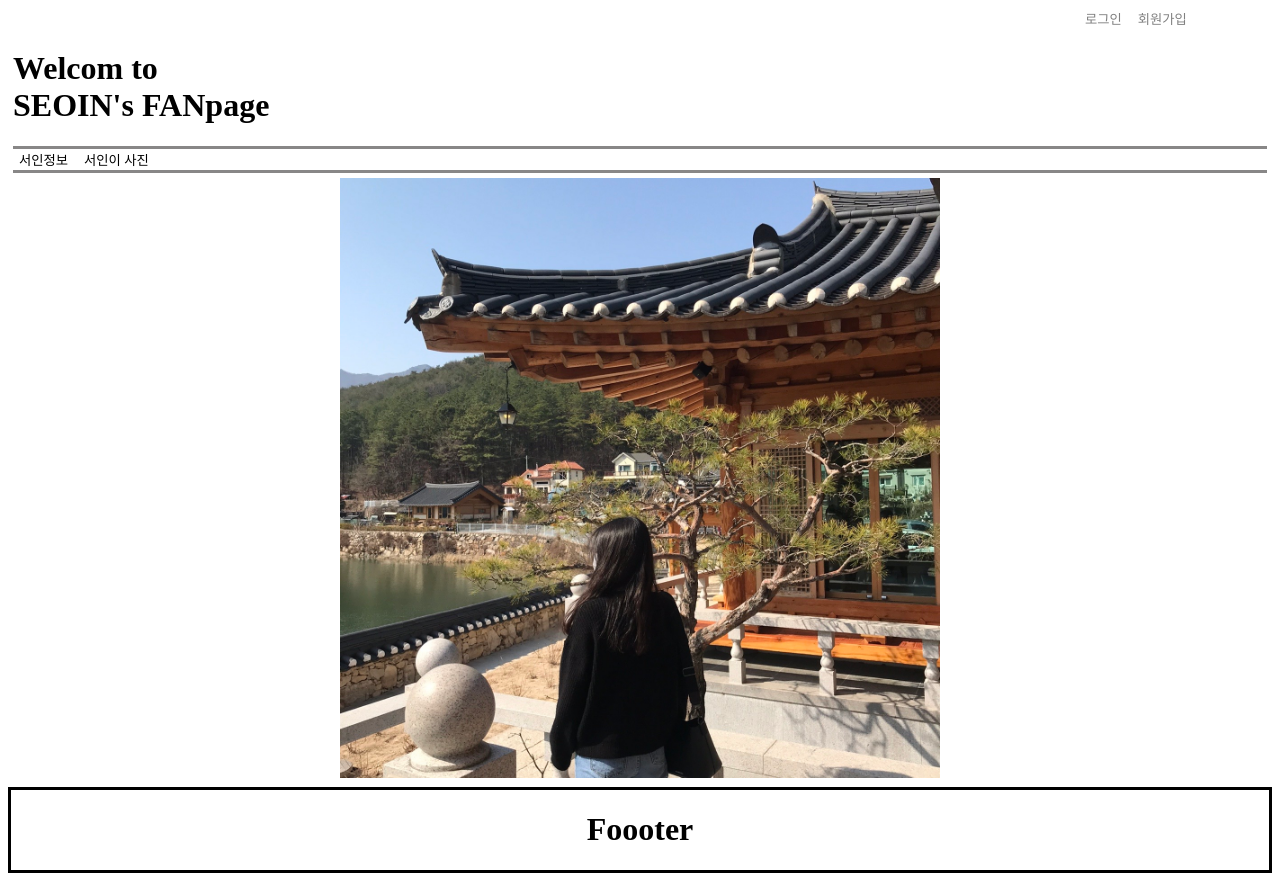
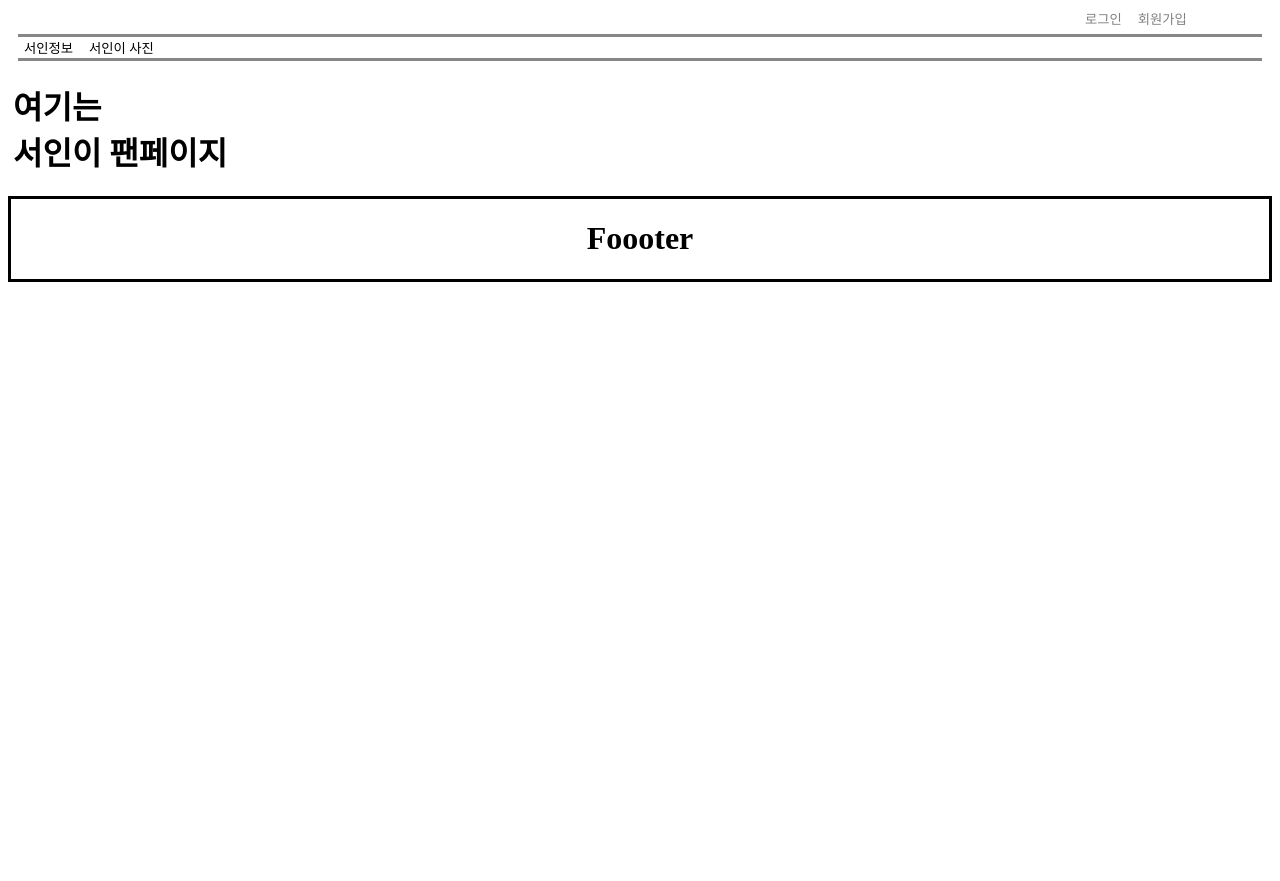
Before and after one commit to dlagkdus/seoinfanpage.github.io, a plain HTML site: page index.html in a window 1280 px wide. After the commit the page ends 800 px from the top, so only its background shows below. Drawn offline with Linux system fonts and the light colour scheme; a web font is replaced by a local one.

Commit message:
Update index.html

```diff
--- a/index.html
+++ b/index.html
@@ -8,26 +8,20 @@
     <title>Seoin'S fanpage</title>
 
 </head>
-
 <body>
-
 
     <header>
         <button id="loginButton" type="button" onClick="location.href='login.html'">로그인</button>
         <button id="signupButton" onclick="location.href='signupPage.html'">회원가입</button>
-        <h1>Welcom to <br>SEOIN's FANpage</h1>
+        <nav>
+            <button id="info_nav" onClick="location.href='info.html'">서인정보</button>
+            <button id="album_nav" onClick="location.href='album.html'">서인이 사진</button>
+        </nav>
+        <h1 id="page_title">여기는 <br>서인이 팬페이지</h1>
     </header>
 
-    <nav>
-        <button id="info_nav" onClick="location.href='info.html'">서인정보</button>
-        <button id="album_nav" onClick="location.href='album.html'">서인이 사진</button>
 
-    </nav>
 
-    <section>
-        <img src="정서인.jpg" width="600px">
-
-    </section>
 
     <footer>
         <h1>Foooter</h1>
```
